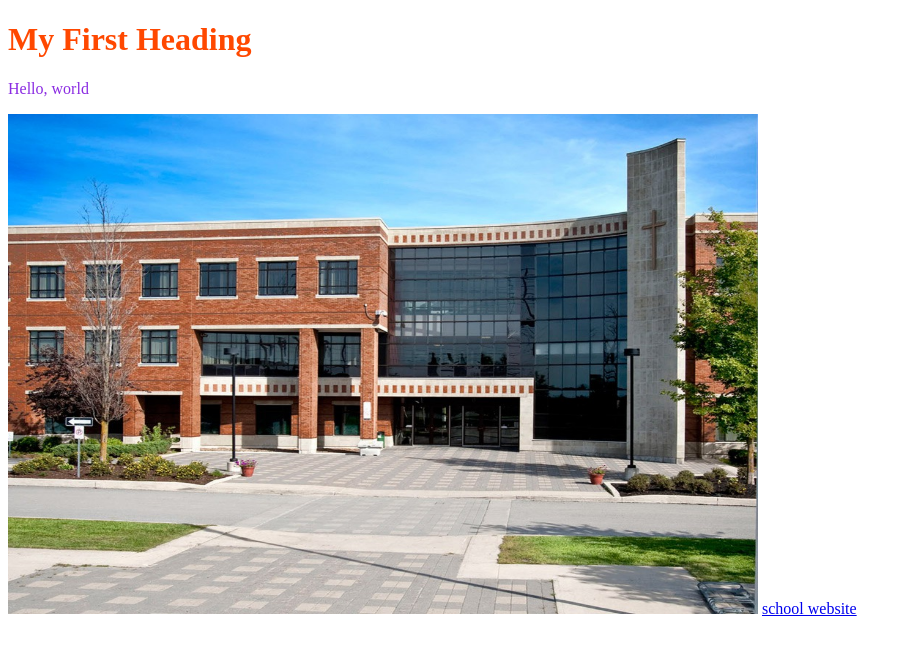
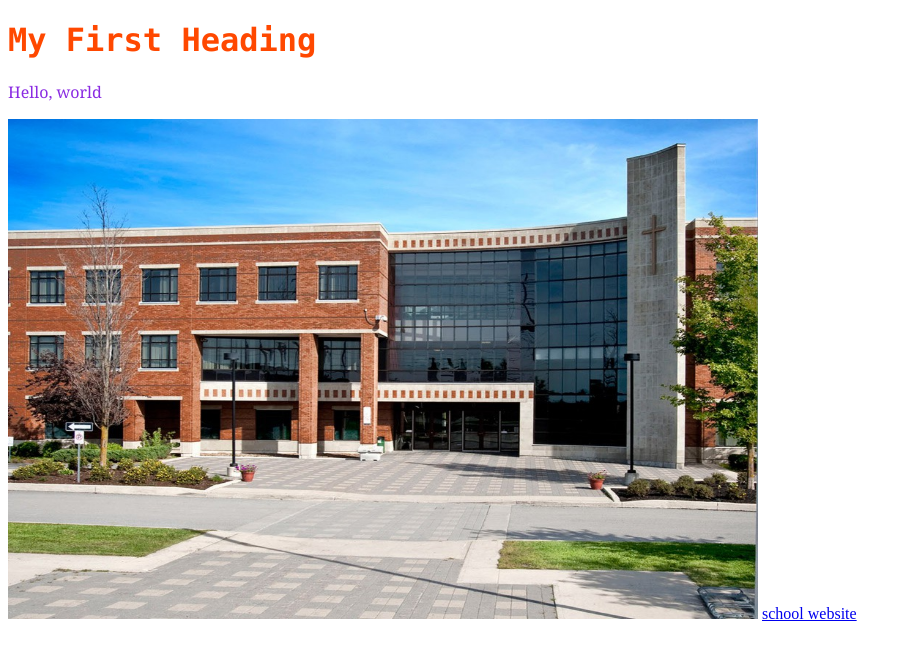
Before and after one commit to Elgingraham/Unit-2-1, a plain HTML site: page index.html in a window 1280 px wide. Shown: the whole page, without its empty margins (0-912 px from the left). Drawn offline with Linux system fonts and the light colour scheme.

Commit message:
dont read

```diff
--- a/style.css
+++ b/style.css
@@ -1,9 +1,9 @@
 #first {
-  font-family: "Lucida Console,monospace";
+  font-family: "Lucida Console",monospace;
   color: rgb(255, 72, 0);
 }
 
 .second {
-  font-family: "Georgia,serif";
+  font-family: "Georgia",serif;
   color: blueviolet;
 }
```
